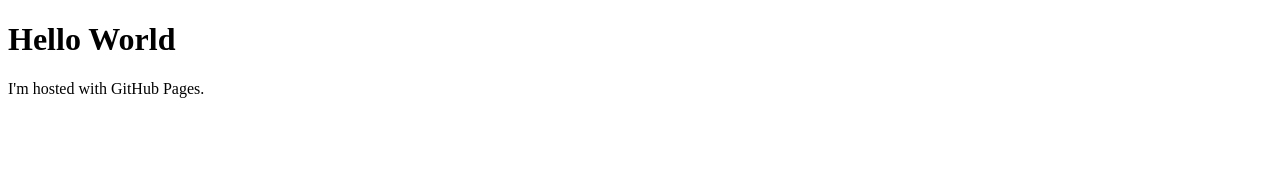
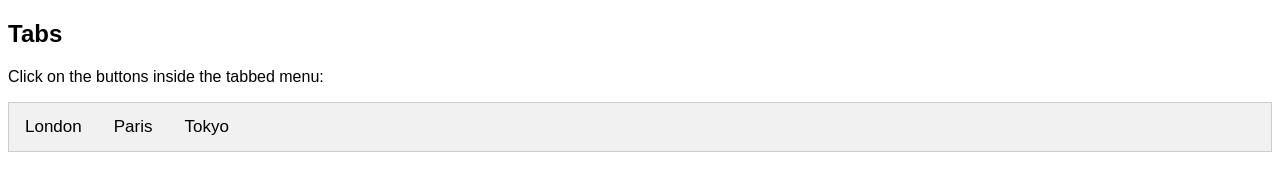
Before and after one commit to morganseyler/morganseyler.github.io, a plain HTML site: page index.html in a window 1280 px wide. Drawn offline with Linux system fonts and the light colour scheme.

Commit message:
creating tabs

```diff
--- a/index.html
+++ b/index.html
@@ -1,7 +1,91 @@
 <!DOCTYPE html>
 <html>
+<head>
+    <meta name="viewport" content="width=device-width, initial-scale=1">
+    <style>
+        body {
+            font-family: Arial;
+        }
+
+        /* Style the tab */
+        .tab {
+            overflow: hidden;
+            border: 1px solid #ccc;
+            background-color: #f1f1f1;
+        }
+
+            /* Style the buttons inside the tab */
+            .tab button {
+                background-color: inherit;
+                float: left;
+                border: none;
+                outline: none;
+                cursor: pointer;
+                padding: 14px 16px;
+                transition: 0.3s;
+                font-size: 17px;
+            }
+
+                /* Change background color of buttons on hover */
+                .tab button:hover {
+                    background-color: #ddd;
+                }
+
+                /* Create an active/current tablink class */
+                .tab button.active {
+                    background-color: #ccc;
+                }
+
+        /* Style the tab content */
+        .tabcontent {
+            display: none;
+            padding: 6px 12px;
+            border: 1px solid #ccc;
+            border-top: none;
+        }
+    </style>
+</head>
 <body>
-    <h1>Hello World</h1>
-    <p>I'm hosted with GitHub Pages.</p>
+
+    <h2>Tabs</h2>
+    <p>Click on the buttons inside the tabbed menu:</p>
+
+    <div class="tab">
+        <button class="tablinks" onclick="openCity(event, 'London')">London</button>
+        <button class="tablinks" onclick="openCity(event, 'Paris')">Paris</button>
+        <button class="tablinks" onclick="openCity(event, 'Tokyo')">Tokyo</button>
+    </div>
+
+    <div id="London" class="tabcontent">
+        <h3>London</h3>
+        <p>London is the capital city of England.</p>
+    </div>
+
+    <div id="Paris" class="tabcontent">
+        <h3>Paris</h3>
+        <p>Paris is the capital of France.</p>
+    </div>
+
+    <div id="Tokyo" class="tabcontent">
+        <h3>Tokyo</h3>
+        <p>Tokyo is the capital of Japan.</p>
+    </div>
+
+ <script>
+function openCity(evt, cityName) {
+  var i, tabcontent, tablinks;
+  tabcontent = document.getElementsByClassName("tabcontent");
+  for (i = 0; i < tabcontent.length; i++) {
+    tabcontent[i].style.display = "none";
+  }
+  tablinks = document.getElementsByClassName("tablinks");
+  for (i = 0; i < tablinks.length; i++) {
+    tablinks[i].className = tablinks[i].className.replace(" active", "");
+  }
+  document.getElementById(cityName).style.display = "block";
+  evt.currentTarget.className += " active";
+}
+    </script>
+
 </body>
 </html>
```
